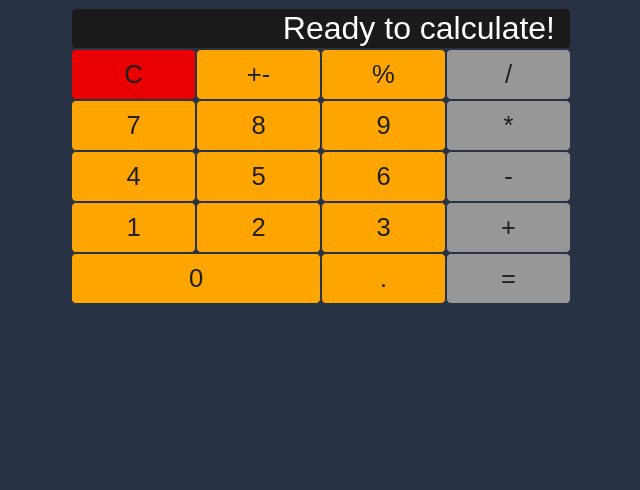
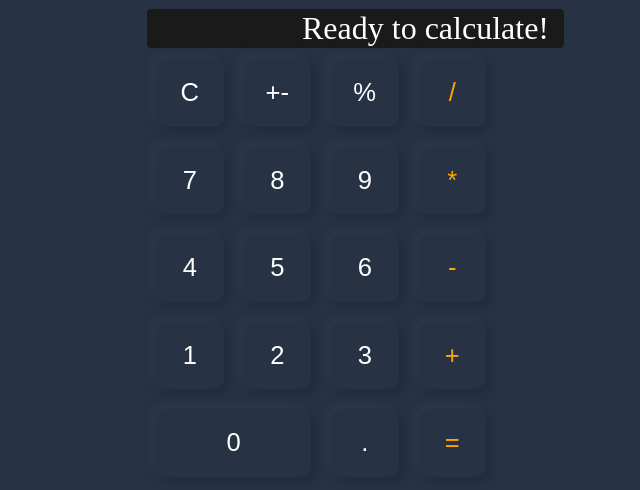
Before and after one commit to phlgr/urban-computing-machine, a website: page index.html in a window 1280 px wide. Shown: the whole page, without its empty margins (319-959 px from the left). Drawn offline with nearby package versions, Linux system fonts and the light colour scheme; files that its build step writes are made by us from their sources; a web font is replaced by a local one.

Commit message:
Add Neumorphism

```diff
--- a/src/styles/_base.scss
+++ b/src/styles/_base.scss
@@ -7,8 +7,8 @@
 
 @import url("https://fonts.googleapis.com/css?family=Roboto&display=swap");
 @font-face {
-  font-family: Calculator;
-  src: url(src/assets/fonts/Calculator.ttf);
+  font-family: calc;
+  src: url(../src/assets/fonts/Calculator.ttf);
 }
 
 .body {
--- a/src/styles/components/_calculator.scss
+++ b/src/styles/components/_calculator.scss
@@ -7,7 +7,7 @@
 .calc {
   display: flex;
   flex-wrap: wrap;
-  max-width: 500px;
+  max-width: 350px;
 }
 .calc__output {
   flex-basis: 100%;
@@ -19,46 +19,33 @@
   text-align: right;
   border-radius: 5px;
   padding-right: 15px;
+  font-family: calc;
 }
 
 .calc__btn {
-  flex-basis: calc(100% / 4);
-  background: orange;
-  border: 1px solid var.$bg-light;
+  flex-basis: calc(100% / 4 - 20px);
+  height: 67.5px;
+  border: none;
   outline: none;
-  margin: 0;
+  margin: 10px;
+  color: #fefefe;
   padding: 10px 0 10px 0;
   font-size: 1.6rem;
-  color: #202020;
-  border-radius: 5px;
+  border-radius: 10px;
+  background: var.$bg-light;
+  box-shadow: 4px 4px 8px #212b3b, -4px -4px 8px #2d3a4f;
 }
-.calc__input:active {
-  background: #da8300;
+.calc__btn:active {
+  border-radius: 10px;
+  background: linear-gradient(145deg, #2a364a, #232d3e);
+  box-shadow: 4px 4px 8px #212b3b, -4px -4px 8px #2d3a4f;
 }
 
-.calc__reset {
-  background: #e90000;
-}
-
-.calc__reset:active {
-  background: #cf0000;
+.calc__special,
+.calc__equal {
+  color: orange;
 }
 
 .calc__zero {
   flex-grow: 1;
 }
-
-.calc__special {
-  background: #979797;
-}
-
-.calc__special:active {
-  background: #707070;
-}
-.calc__equal {
-  background: #979797;
-}
-
-.calc__equal:active {
-  background: #707070;
-}
```
